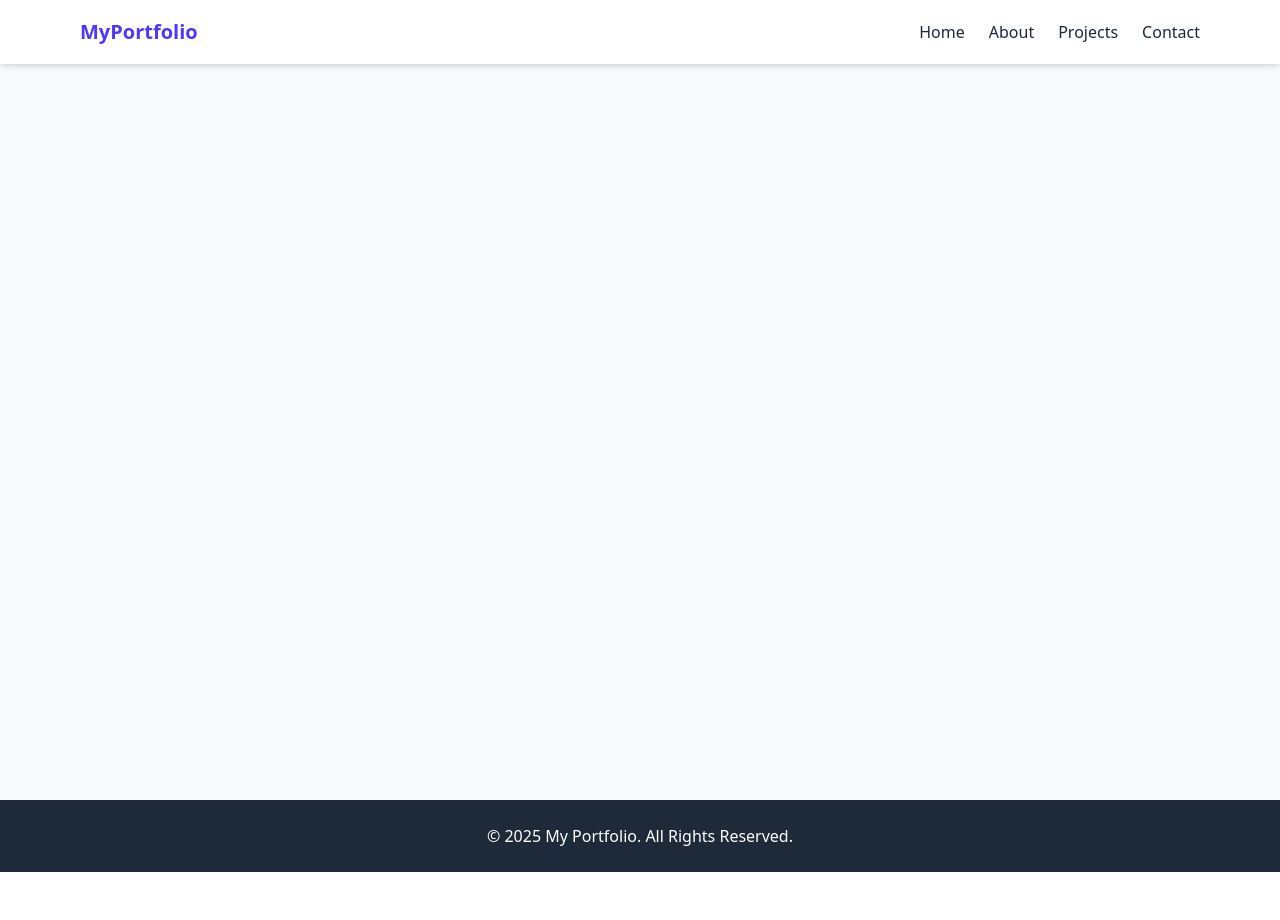
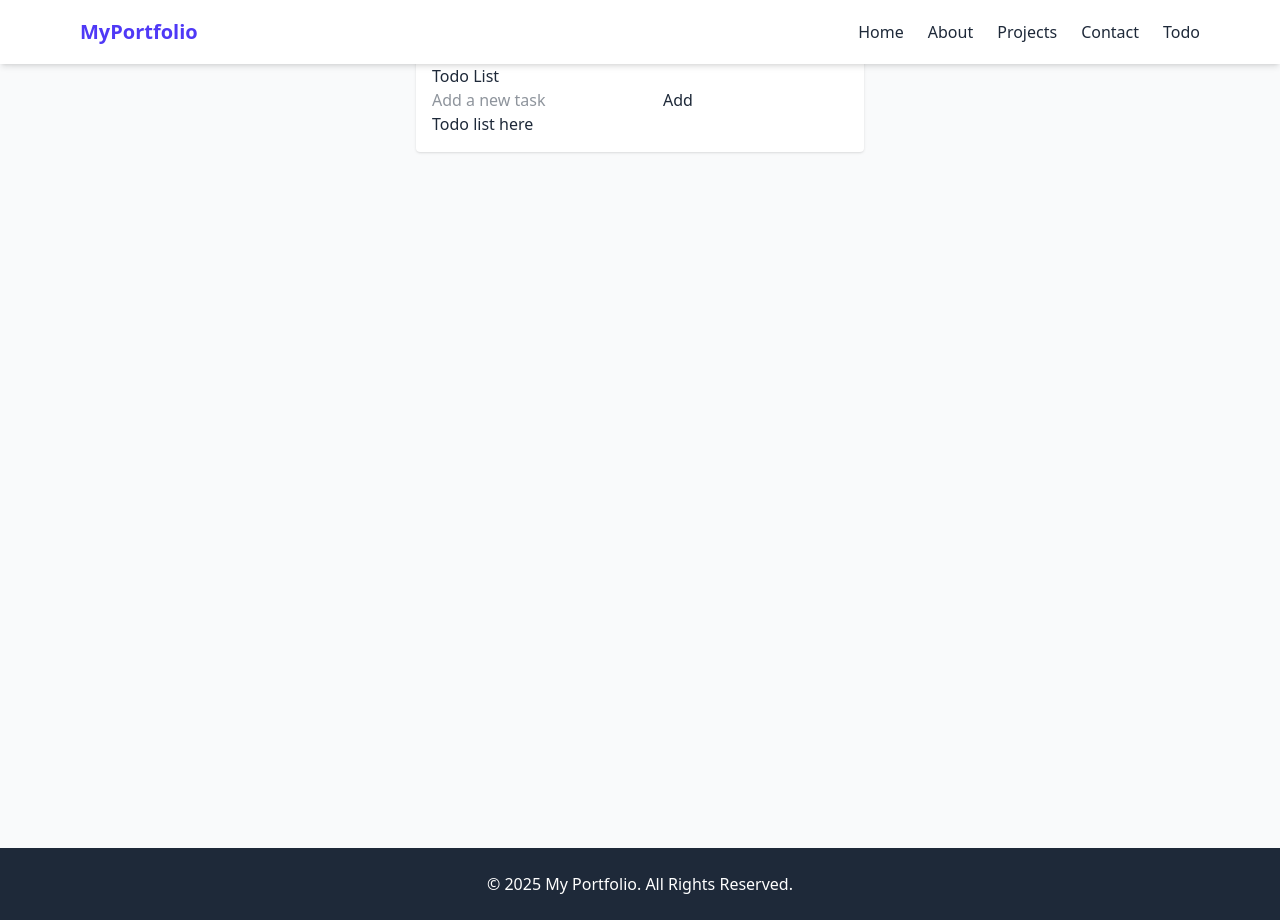
Before and after one commit to alligator609/rnd-portfolio-todo-app, an Angular app: page /todo/todo in a window 1280 px wide. Before the commit this address led to /. Before the commit the page ends 872 px from the top, so only its background shows below. Built offline with nearby package versions, Linux system fonts and the light colour scheme.

Commit message:
update: todo routes

```diff
--- a/src/app/app.routes.ts
+++ b/src/app/app.routes.ts
@@ -3,11 +3,13 @@ import { About } from './about/about';
 import { Home } from './home/home';
 import { Contact } from './contact/contact';
 import { Projects } from './projects/projects';
+import { TodoModule } from './todo/todo-module';
 
 export const routes: Routes = [
 { path: 'about', component: About },
 { path: 'home', component: Home },
 { path: 'contact', component: Contact },
 { path: 'projects', component: Projects },
+{ path: 'todo', loadChildren: () => import('./todo/todo-module').then(m => m.TodoModule) },
 { path: '', redirectTo: 'home', pathMatch: 'full' }, // default route
 ];
--- a/src/app/nav/nav.html
+++ b/src/app/nav/nav.html
@@ -6,6 +6,7 @@
         <a [routerLink]="'../about'" class="hover:text-indigo-600">About</a>
         <a [routerLink]="'../projects'" class="hover:text-indigo-600">Projects</a>
         <a [routerLink]="'../contact'" class="hover:text-indigo-600">Contact</a>
+        <a [routerLink]="'../todo'" class="hover:text-indigo-600">Todo</a>
       </div>
     </div>
   </nav>
--- /dev/null
+++ b/src/app/todo/todo/todo.html
@@ -0,0 +1,10 @@
+<div class="todo-container mt-12 p-4 max-w-md mx-auto bg-white rounded shadow">
+    <h2>Todo List</h2>
+    <form >
+        <input type="text" name="todo" placeholder="Add a new task" required>
+        <button type="submit">Add</button>
+    </form>
+    <ul>
+        <li>Todo list here</li>
+    </ul>
+</div>
```
Also changed, not shown: src/app/todo/todo-module.ts (added, +16 -0 lines), src/app/todo/todo-routing-module.ts (added, +16 -0 lines), src/app/todo/todo/todo.ts (added, +11 -0 lines), src/app/todo/todo/todo.scss (added), 1 other file (tests, documents, lock files or other folders).
